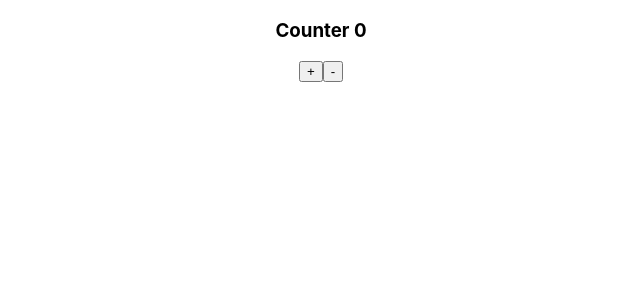
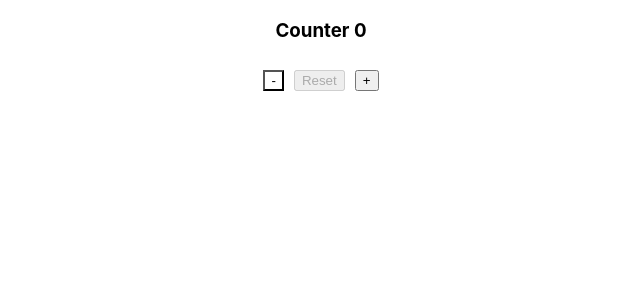
Before and after one commit to prabhash1475/Placement, a React (Create React App) app in the folder React/todo/: page / in a window 1280 px wide. Shown: the top 300 px of the page, without its empty margins (319-959 px from the left). Built offline with nearby package versions, Linux system fonts and the light colour scheme.

Commit message:
conditional rendering

```diff
--- a/React/todo/src/App.js
+++ b/React/todo/src/App.js
@@ -1,11 +1,13 @@
 import logo from "./logo.svg";
 import "./App.css";
 import { Counter } from "./Counter/Counter";
+import { Todo } from "./Todo/Todo";
 
 function App() {
   return (
     <div className="App">
       <Counter />
+      {/* <Todo /> */}
     </div>
   );
 }
--- a/React/todo/src/Counter/Counter.jsx
+++ b/React/todo/src/Counter/Counter.jsx
@@ -7,14 +7,39 @@ export const Counter = () => {
     setCount(count + 1);
   };
   const handleDec = () => {
-    setCount(count - 1);
+    if (count != 0) {
+      setCount(count - 1);
+    }
+  };
+  const handleReset = () => {
+    setCount(0);
+  };
+  const handleColor = () => {
+    return count == 1
+      ? { backgroundColor: "red", color: "white" }
+      : { backgroundColor: "white", color: "black" };
   };
 
   return (
     <div>
       <h3>Counter {count}</h3>
-      <button onClick={handleInc}>+</button>
-      <button onClick={handleDec}>-</button>
+      <div>
+        <button
+          onClick={handleDec}
+          disabled={count === 1}
+          style={handleColor()}
+        >
+          -
+        </button>
+        <button
+          style={{ margin: "10px" }}
+          onClick={handleReset}
+          disabled={count === 0}
+        >
+          Reset
+        </button>
+        <button onClick={handleInc}>+</button>
+      </div>
     </div>
   );
 };
--- /dev/null
+++ b/React/todo/src/Todo/Todo.jsx
@@ -0,0 +1,7 @@
+export const Todo = () => {
+  return (
+    <>
+      <h2>Todo</h2>
+    </>
+  );
+};
```
